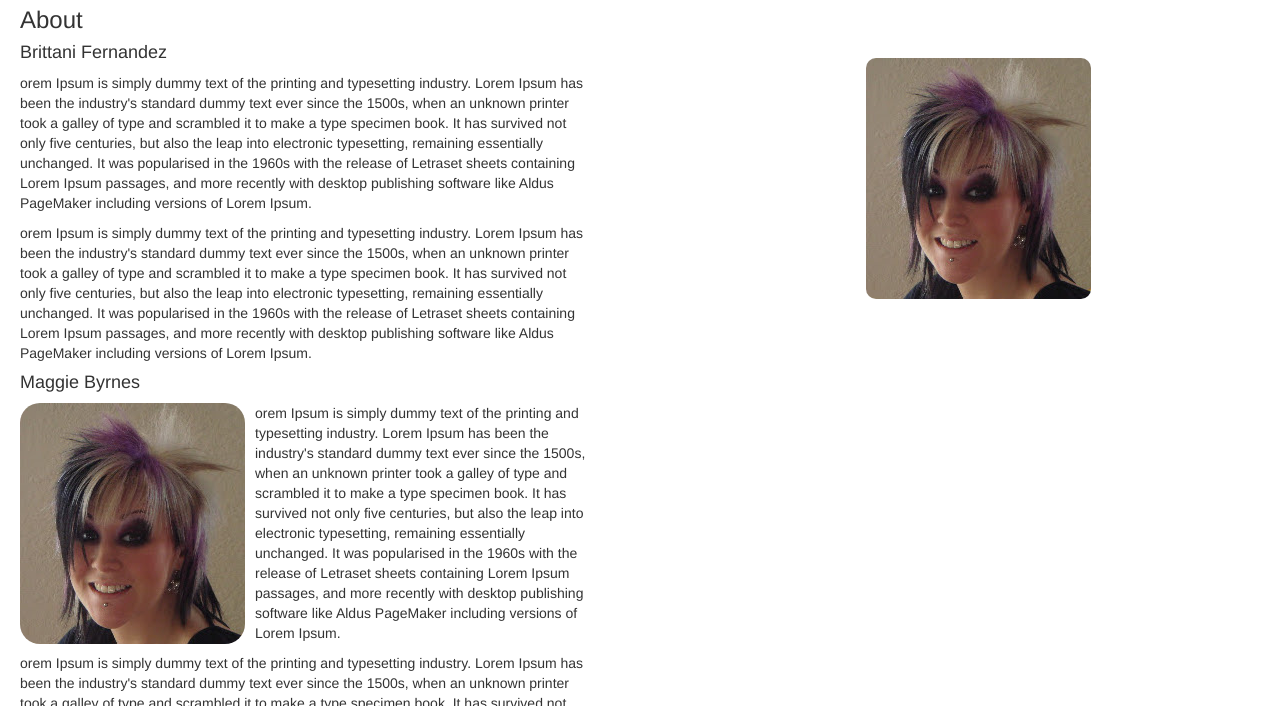
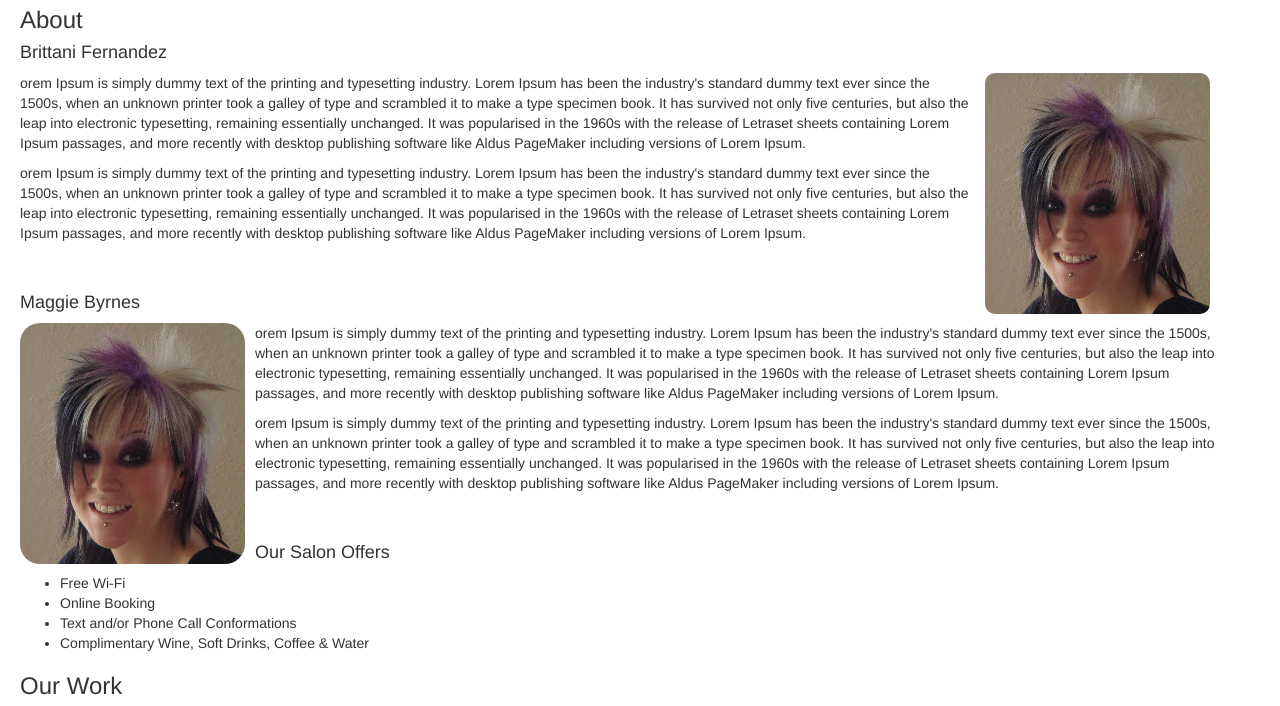
Before and after one commit to jmanock/Liability, a website: page app/index.html in a window 1280 px wide. Shown: the part 53-759 px from the top of the page. Drawn offline with nearby package versions, Linux system fonts and the light colour scheme; some packages are replaced by stand-ins of ours; files that its build step writes are made by us from their sources; grey boxes are pictures that could not be loaded.

Commit message:
some clean up

```diff
--- a/app/index.html
+++ b/app/index.html
@@ -53,21 +53,21 @@
       <section id='about'>
         <h3>About</h3>
         <h4>Brittani Fernandez</h4>
+        <img src="images/headshot2.jpg" alt="" class='brit'>
         <p>orem Ipsum is simply dummy text of the printing and typesetting industry. Lorem Ipsum has been the industry's standard dummy text ever since the 1500s, when an unknown printer took a galley of type and scrambled it to make a type specimen book. It has survived not only five centuries, but also the leap into electronic typesetting, remaining essentially unchanged. It was popularised in the 1960s with the release of Letraset sheets containing Lorem Ipsum passages, and more recently with desktop publishing software like Aldus PageMaker including versions of Lorem Ipsum.</p>
-        <p>orem Ipsum is simply dummy text of the printing and typesetting industry. Lorem Ipsum has been the industry's standard dummy text ever since the 1500s, when an unknown printer took a galley of type and scrambled it to make a type specimen book. It has survived not only five centuries, but also the leap into electronic typesetting, remaining essentially unchanged. It was popularised in the 1960s with the release of Letraset sheets containing Lorem Ipsum passages, and more recently with desktop publishing software like Aldus PageMaker including versions of Lorem Ipsum.</p>
-        <img src="images/headshot2.jpg" alt="" class='brit'>
+        <p class='two'>orem Ipsum is simply dummy text of the printing and typesetting industry. Lorem Ipsum has been the industry's standard dummy text ever since the 1500s, when an unknown printer took a galley of type and scrambled it to make a type specimen book. It has survived not only five centuries, but also the leap into electronic typesetting, remaining essentially unchanged. It was popularised in the 1960s with the release of Letraset sheets containing Lorem Ipsum passages, and more recently with desktop publishing software like Aldus PageMaker including versions of Lorem Ipsum.</p>
+
         <h4>Maggie Byrnes</h4>
         <img src="images/headshot2.jpg" alt="" class='maggie'>
         <p>orem Ipsum is simply dummy text of the printing and typesetting industry. Lorem Ipsum has been the industry's standard dummy text ever since the 1500s, when an unknown printer took a galley of type and scrambled it to make a type specimen book. It has survived not only five centuries, but also the leap into electronic typesetting, remaining essentially unchanged. It was popularised in the 1960s with the release of Letraset sheets containing Lorem Ipsum passages, and more recently with desktop publishing software like Aldus PageMaker including versions of Lorem Ipsum.</p>
         <p>orem Ipsum is simply dummy text of the printing and typesetting industry. Lorem Ipsum has been the industry's standard dummy text ever since the 1500s, when an unknown printer took a galley of type and scrambled it to make a type specimen book. It has survived not only five centuries, but also the leap into electronic typesetting, remaining essentially unchanged. It was popularised in the 1960s with the release of Letraset sheets containing Lorem Ipsum passages, and more recently with desktop publishing software like Aldus PageMaker including versions of Lorem Ipsum.</p>
 
-        <h4>Our Salon Offers</h4>
-        <ul>
+        <h4 class='offer'>Our Salon Offers</h4>
+        <ul class='items'>
           <li>Free Wi-Fi</li>
           <li>Online Booking</li>
           <li>Text and/or Phone Call Conformations</li>
           <li>Complimentary Wine, Soft Drinks, Coffee &amp; Water</li>
-          <li>Free Parking</li>
         </ul>
       </section>
 
--- a/app/styles/redo.css
+++ b/app/styles/redo.css
@@ -18,20 +18,24 @@ body{
 }
 #about{
   margin-top:60px;
-}
-#about p{
-  width:45%;
+  margin-right:50px;
 }
 #about .brit{
   float:right;
   border-radius:10px;
-  margin-right:15%;
-  margin-top:-25%;
+  margin-left:10px;
+  margin-right:20px;
+}
+.two{
+  margin-bottom:50px;
 }
 #about .maggie{
   float:left;
   border-radius:20px;
   margin-right:10px;
+}
+.offer{
+  margin-top:50px;
 }
 .grid-item img{
   width:160px;
@@ -133,3 +137,6 @@ body{
   line-height:150px;
   text-align:center;
 }
+#footer a{
+  font-size:2em;
+}
```
